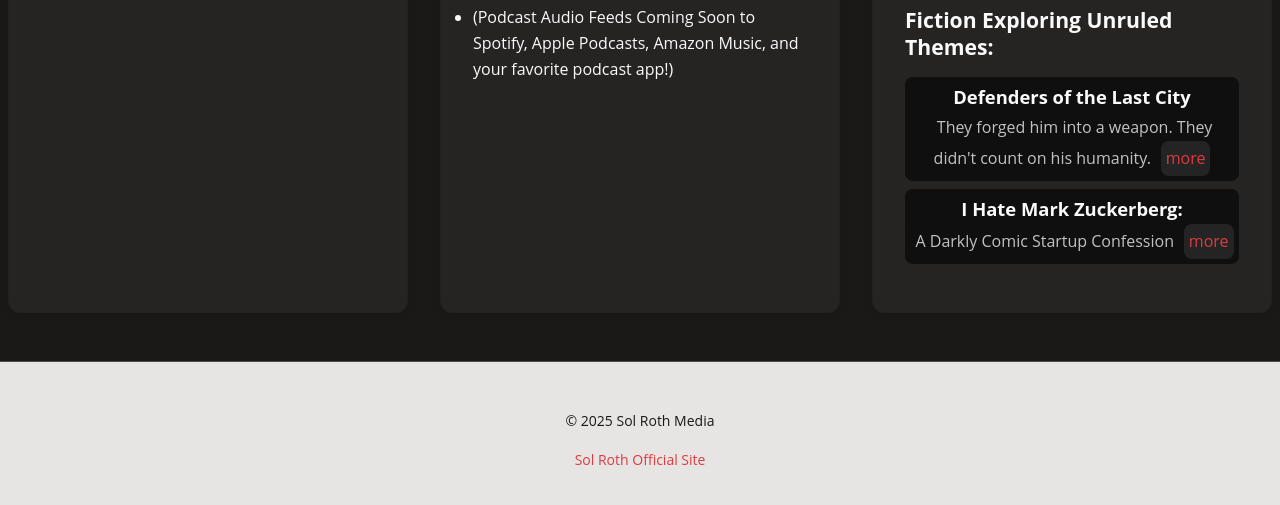
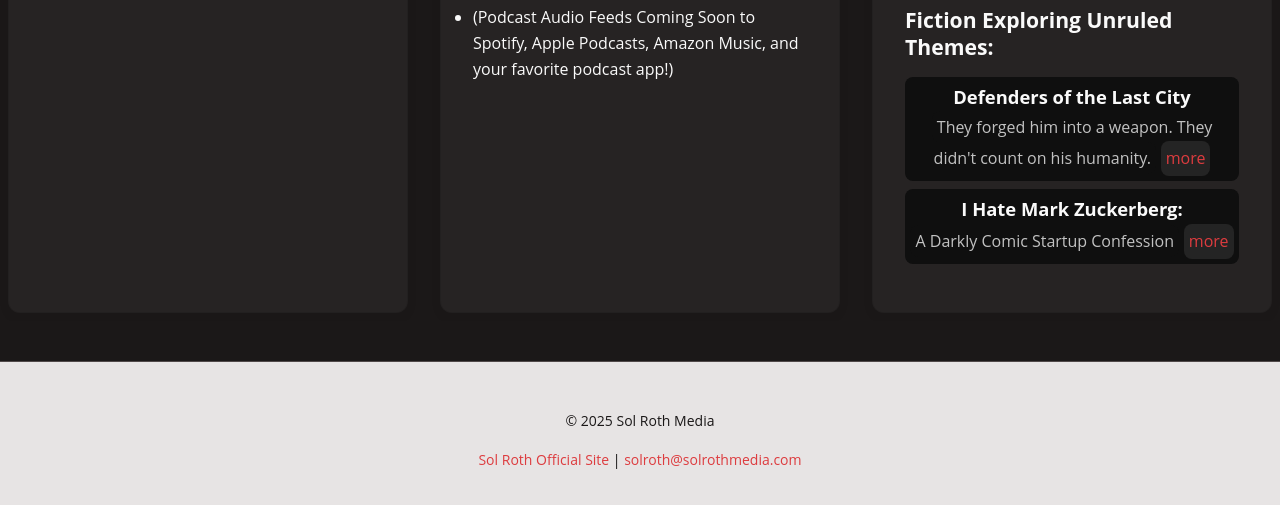
Before and after one commit to Sol-Roth-Media/unruled, a plain HTML site: page index.html in a window 1280 px wide. Shown: the part 1827-2332 px from the top of the page. Drawn offline with nearby package versions, Linux system fonts and the light colour scheme.

Commit message:
Added contact email address in footer.

```diff
--- a/index.html
+++ b/index.html
@@ -177,7 +177,7 @@
 	<div class="container">
 		<p>&copy; 2025 Sol Roth Media</p>
 		<div class="footer-links">
-			<a href="https://www.solroth.com">Sol Roth Official Site</a>
+			<a href="https://www.solroth.com">Sol Roth Official Site</a> | <a href="mailto:solroth@solrothmedia.com">solroth@solrothmedia.com</a>
 		</div>
 
 	</div>
```
